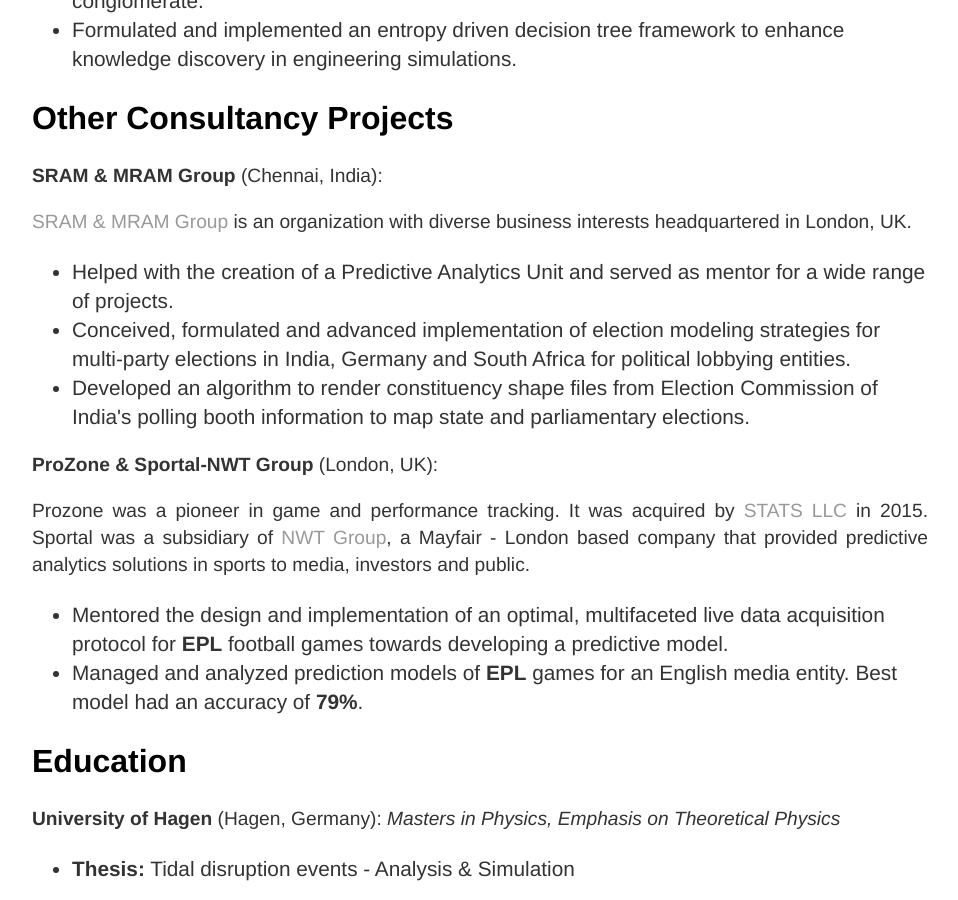
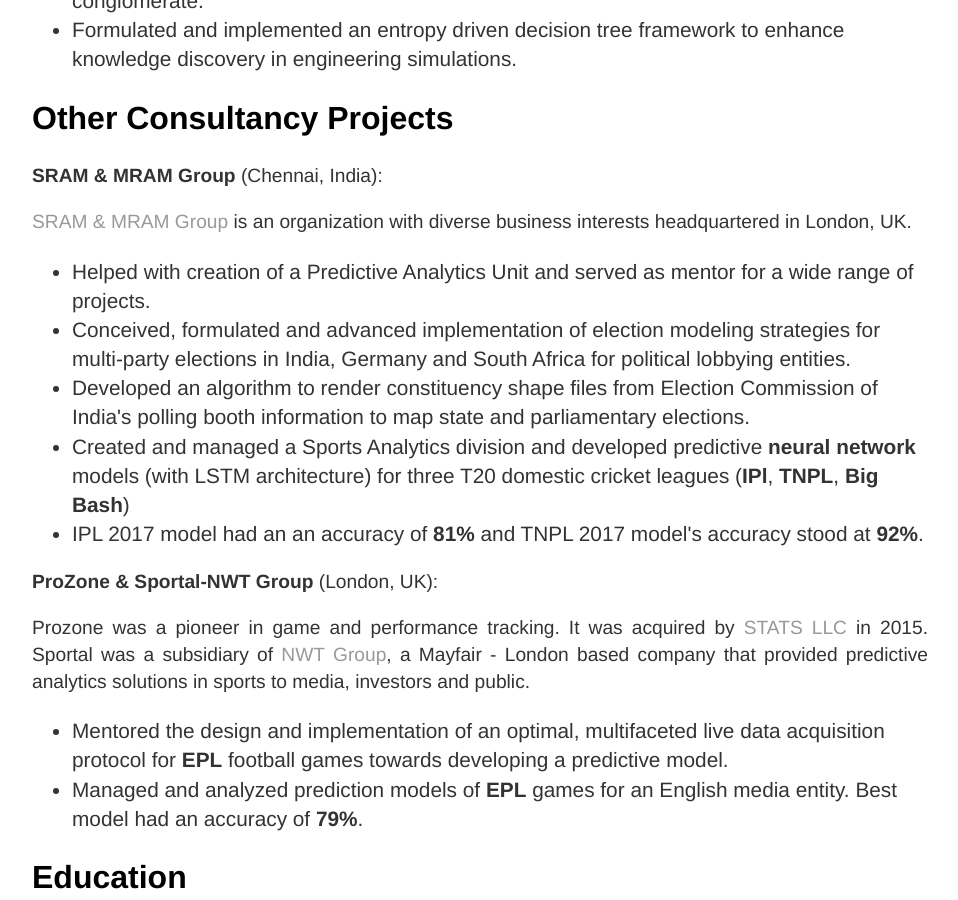
Before and after one commit to DaisukeAramaki/DaisukeAramaki.github.io, a Jekyll site: the page built from cv/index.html, in a window 1280 px wide and 900 px high, scrolled down 1781 px. Shown: the whole window, without its empty margins (160-1118 px from the left). Built offline with Jekyll 4.4.1, drawn with Linux system fonts in a browser that asks for light colours.

Commit message:
Some additions

```diff
--- a/cv/index.html
+++ b/cv/index.html
@@ -63,9 +63,11 @@
 				 <p style='text-align: justify;'><strong>SRAM & MRAM Group</strong> (Chennai, India):</p>
          <p style='text-align: justify;'><a href ="https://www.srammram.com/">SRAM & MRAM Group</a> is an organization with diverse business interests headquartered in London, UK.
 				<ul>
-					     <li>Helped with the creation of a Predictive Analytics Unit and served as mentor for a wide range of projects.
+					     <li>Helped with creation of a Predictive Analytics Unit and served as mentor for a wide range of projects.
 							<li>Conceived, formulated and advanced implementation of election modeling strategies for multi-party elections in India, Germany and South Africa for political lobbying entities.</li>
-              <li>Developed an algorithm to render constituency shape files from Election Commission of India's polling booth information to map state and parliamentary elections.</li>
+					     <li>Developed an algorithm to render constituency shape files from Election Commission of India's polling booth information to map state and parliamentary elections.</li>
+					     <li>Created and managed a Sports Analytics division and developed predictive <strong>neural network</strong> models (with LSTM architecture) for three T20 domestic cricket leagues (<strong>IPl</strong>, <strong>TNPL</strong>, <strong>Big Bash</strong>)</li>
+					     <li>IPL 2017 model had an an accuracy of <strong>81%</strong> and TNPL 2017 model's accuracy stood at <strong>92%</strong>.</li>
        </ul>
 </p>
 
```
